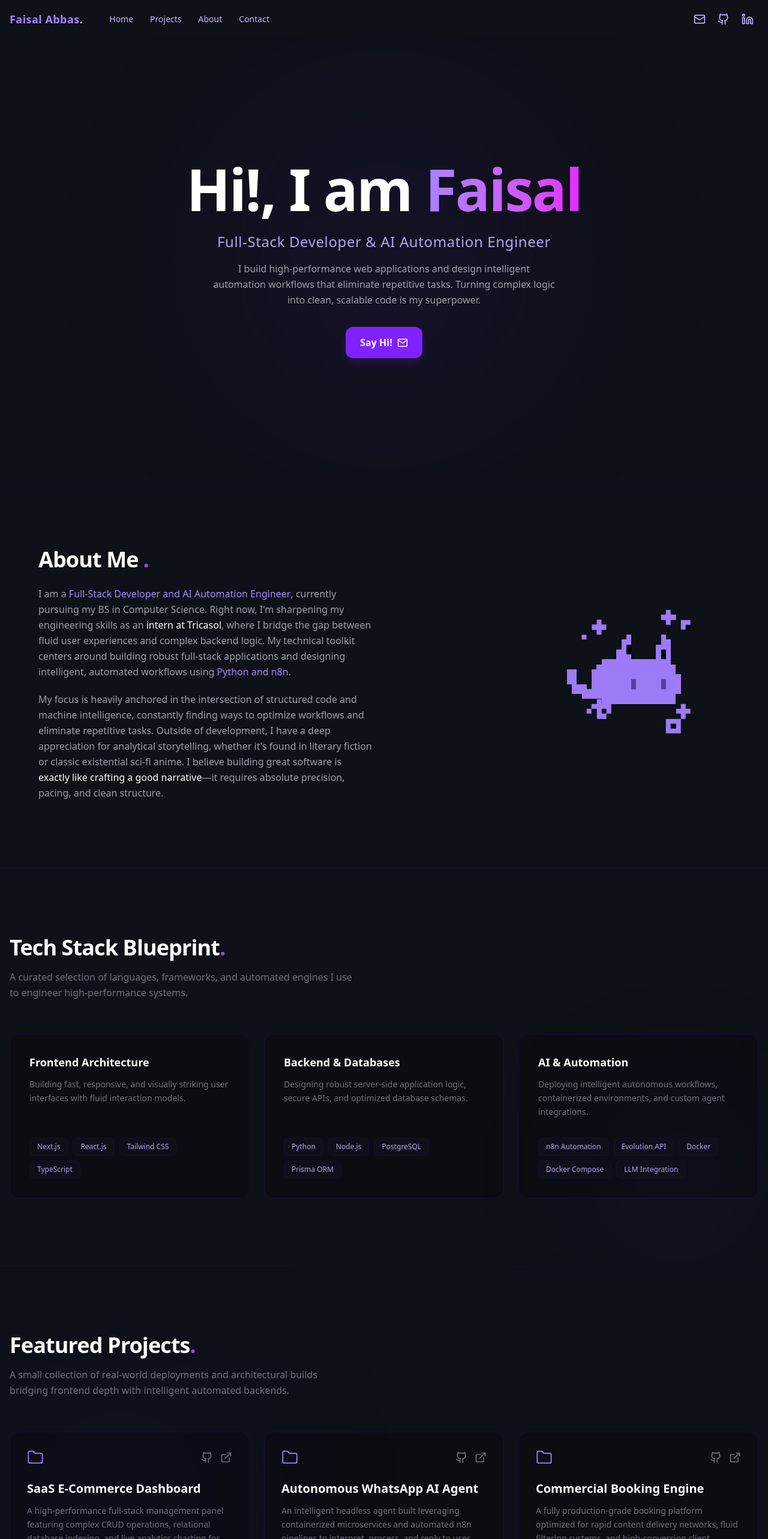
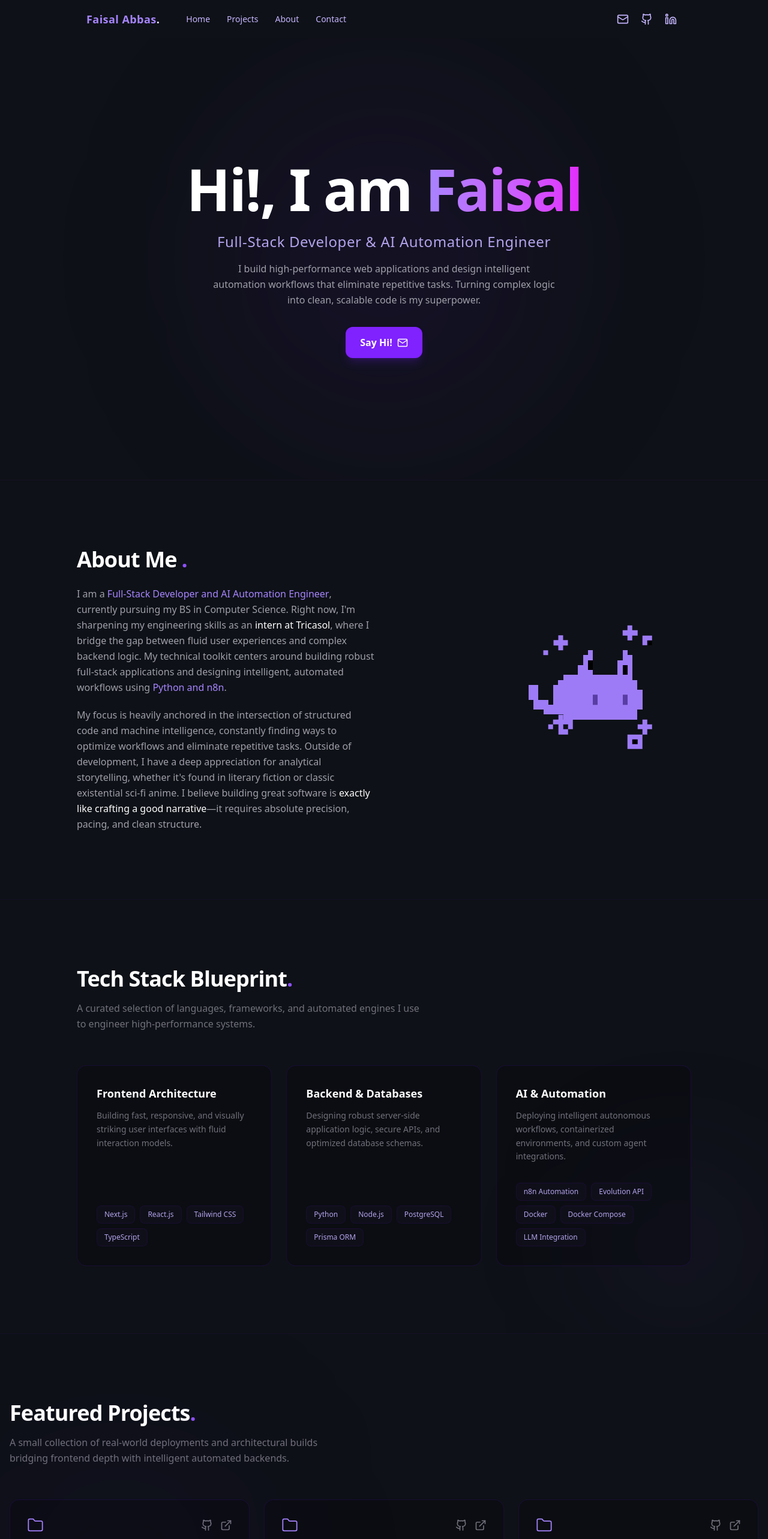
Before and after one commit to kaze1-dev/portfolio, a Next.js app: page / in a window 1280 px wide. Shown: the top 2566 px of the page at 60% size. Built offline with nearby package versions, Linux system fonts and the light colour scheme.

Commit message:
feat: margin-x fix

```diff
--- a/components/About.tsx
+++ b/components/About.tsx
@@ -81,7 +81,7 @@ export const PixelCat: React.FC<PixelCatProps> = ({ className = 'w-64 h-64 sm:w-
 const About = () => {
   return (
     <section id="about" className="bg-[#0E1117] text-zinc-400 py-20 sm:py-28 px-4 border-t border-violet-950/20">
-      <div className="max-w-6xl mx-auto grid grid-cols-1 md:grid-cols-2 gap-12 md:gap-8 items-center">
+      <div className="max-w-5xl mx-auto grid grid-cols-1 md:grid-cols-2 gap-12 md:gap-8 items-center">
         <div className="flex flex-col justify-center">
           <h2 className="text-3xl sm:text-4xl font-bold text-white tracking-tight mb-6 flex items-center gap-2">
             About Me<span className="text-violet-500">.</span>
--- a/components/Footer.tsx
+++ b/components/Footer.tsx
@@ -9,7 +9,7 @@ const Footer = () => {
 
   return (
     <footer className="bg-[#0E1117] text-zinc-500 py-8 px-4 border-t border-violet-950/30">
-      <div className="max-w-7xl mx-auto flex flex-col sm:flex-row items-center justify-between gap-4">
+      <div className="max-w-5xl mx-auto flex flex-col sm:flex-row items-center justify-between gap-4">
         <div className="flex flex-col sm:flex-row items-center gap-2 sm:gap-6 text-sm text-center sm:text-left">
           <div className="font-bold text-white tracking-wide select-none">
             Faisal Abbas<span className="text-violet-500">.</span>
--- a/components/Header.tsx
+++ b/components/Header.tsx
@@ -5,7 +5,7 @@ import { LuMail, LuGithub, LuLinkedin } from 'react-icons/lu';
 const Header = () => {
   return (
     <header className="bg-[#0E1117] text-violet-300 sticky top-0 z-50  transition-colors duration-300">
-      <div className="max-w-7xl mx-auto h-16 px-4 flex items-center justify-between">
+      <div className="max-w-5xl mx-auto h-16 px-4 flex items-center justify-between">
 
         <div className="flex items-center space-x-8">
           <div className="text-lg font-bold tracking-wide text-violet-400 cursor-pointer select-none">
--- a/components/Skills.tsx
+++ b/components/Skills.tsx
@@ -24,7 +24,7 @@ const TechStack = () => {
 
       <div className="absolute bottom-0 right-0 w-75 h-75 bg-violet-500/5 rounded-full blur-[120px] pointer-events-none" />
 
-      <div className="max-w-7xl mx-auto">
+      <div className="max-w-5xl mx-auto">
         <div className="mb-14">
           <h2 className="text-3xl sm:text-4xl font-bold text-white tracking-tight mb-4">
             Tech Stack Blueprint<span className="text-violet-500">.</span>
```
